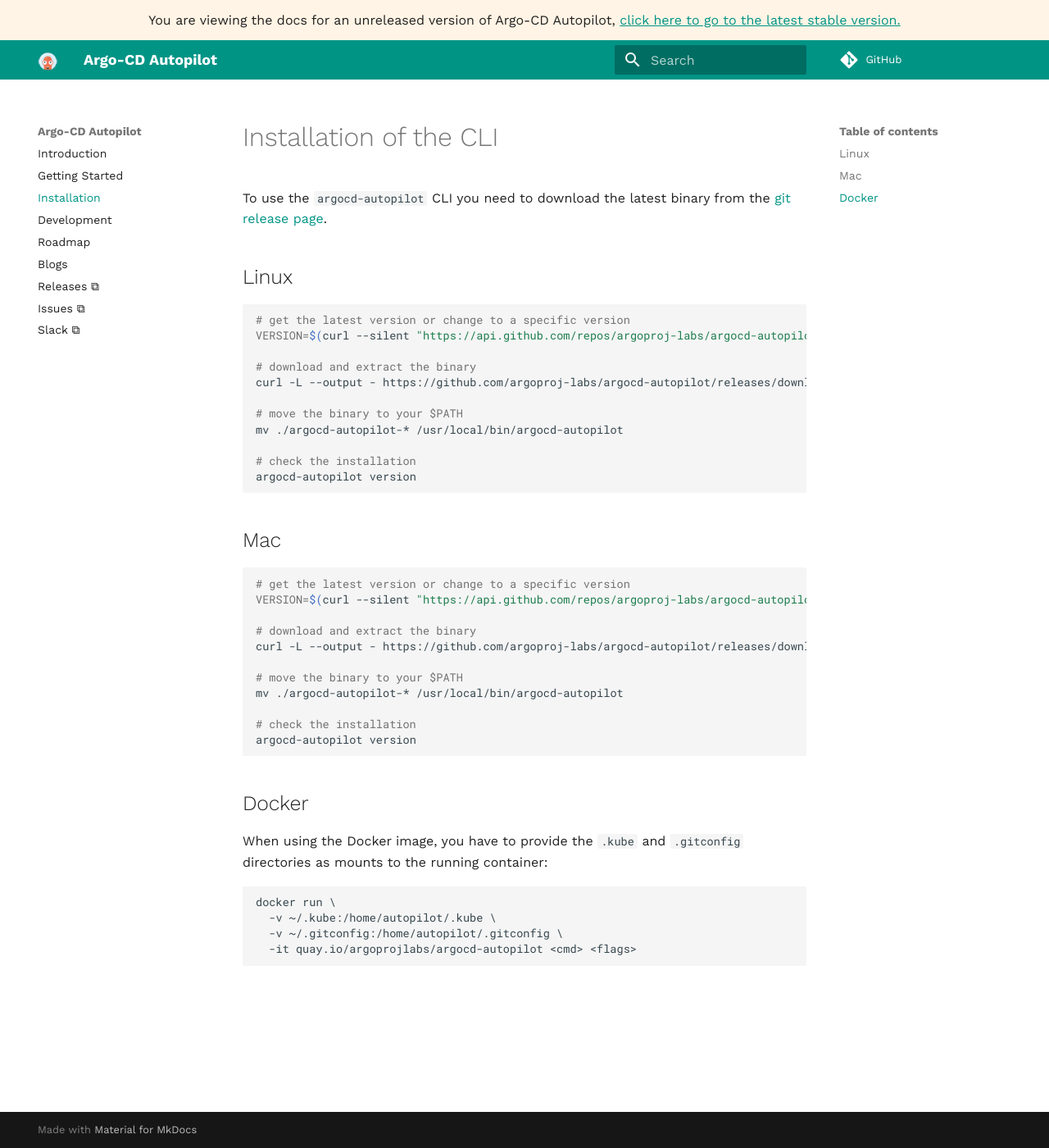
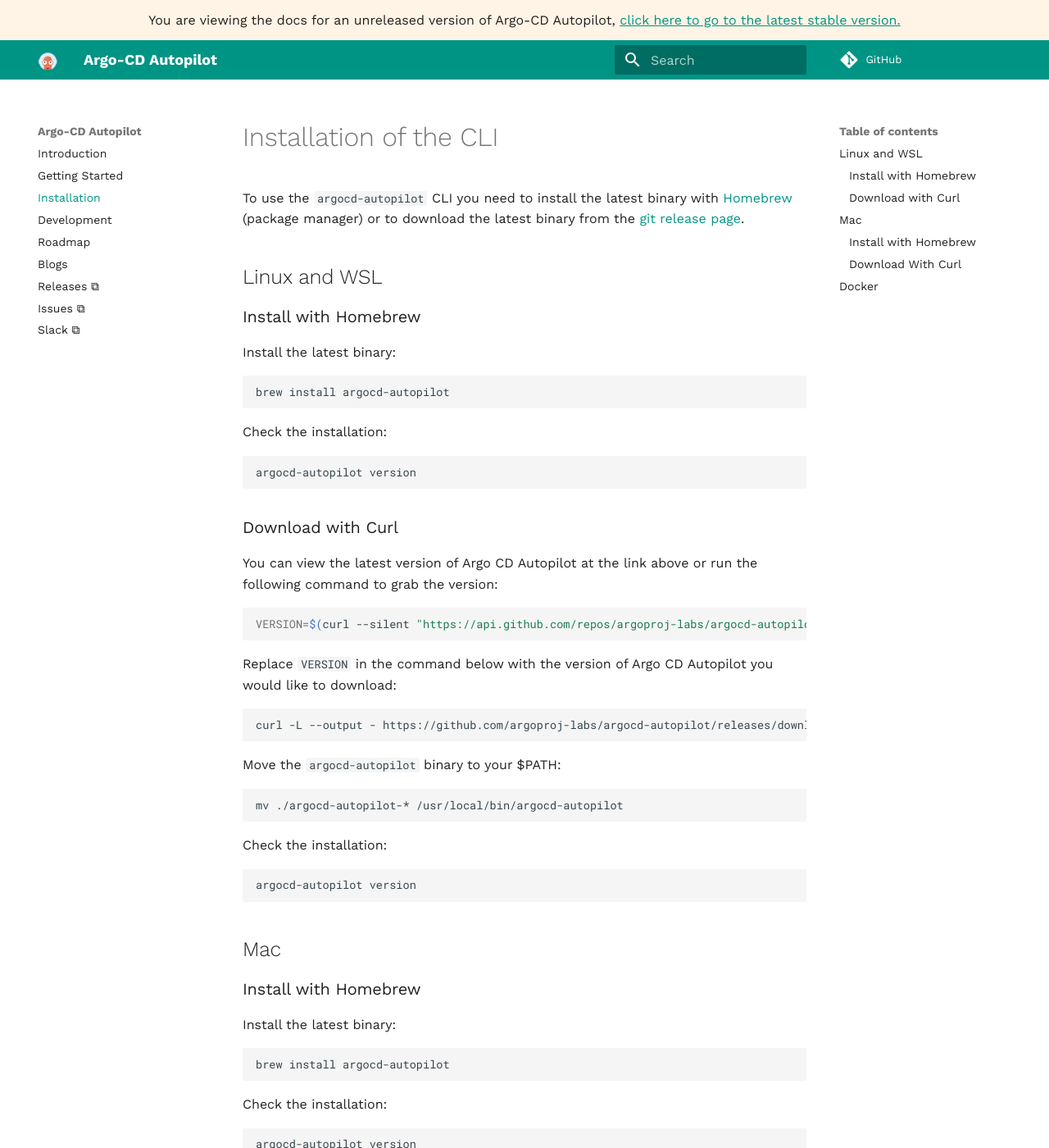
Before and after one commit to argoproj-labs/argocd-autopilot, an MkDocs documentation site: the page built from docs/Installation-Guide.md, in a window 1280 px wide and 1400 px high. Shown: the whole window at 82% size. Built offline with MkDocs 1.6.1 and Material for MkDocs 9.7.7, drawn with Linux system fonts in a browser that asks for light colours; comment, search, counter and statistics services are not loaded; some of the changed text lies outside the part shown.

Commit message:
docs: Add the install procedure with Homebrew (#71)
Signed-off-by: Stéphane Este-Gracias <sestegra@gmail.com>

````diff
--- a/docs/Installation-Guide.md
+++ b/docs/Installation-Guide.md
@@ -1,34 +1,70 @@
 # Installation of the CLI
 
-To use the `argocd-autopilot` CLI you need to download the latest binary from the [git release page](https://github.com/argoproj-labs/argocd-autopilot/releases).
+To use the `argocd-autopilot` CLI you need to install the latest binary with [Homebrew](https://brew.sh/) (package manager) or to download the latest binary from the [git release page](https://github.com/argoproj-labs/argocd-autopilot/releases).
 
-## Linux
+## Linux and WSL
+### Install with Homebrew
+Install the latest binary:
 ```bash
-# get the latest version or change to a specific version
+brew install argocd-autopilot
+```
+
+Check the installation:
+```bash
+argocd-autopilot version
+```
+
+### Download with Curl
+You can view the latest version of Argo CD Autopilot at the link above or run the following command to grab the version:
+```bash
 VERSION=$(curl --silent "https://api.github.com/repos/argoproj-labs/argocd-autopilot/releases/latest" | grep '"tag_name"' | sed -E 's/.*"([^"]+)".*/\1/')
+```
 
-# download and extract the binary
+Replace `VERSION` in the command below with the version of Argo CD Autopilot you would like to download:
+```bash
 curl -L --output - https://github.com/argoproj-labs/argocd-autopilot/releases/download/$VERSION/argocd-autopilot-linux-amd64.tar.gz | tar zx
+```
 
-# move the binary to your $PATH
+Move the `argocd-autopilot` binary to your $PATH:
+```bash
 mv ./argocd-autopilot-* /usr/local/bin/argocd-autopilot
+```
 
-# check the installation
+Check the installation:
+```bash
 argocd-autopilot version
 ```
 
 ## Mac
+### Install with Homebrew
+Install the latest binary:
 ```bash
-# get the latest version or change to a specific version
+brew install argocd-autopilot
+```
+
+Check the installation:
+```bash
+argocd-autopilot version
+```
+
+### Download With Curl
+You can view the latest version of Argo CD Autopilot at the link above or run the following command to grab the version:
+```bash
 VERSION=$(curl --silent "https://api.github.com/repos/argoproj-labs/argocd-autopilot/releases/latest" | grep '"tag_name"' | sed -E 's/.*"([^"]+)".*/\1/')
+```
 
-# download and extract the binary
+Replace `VERSION` in the command below with the version of Argo CD Autopilot you would like to download:
+```bash
 curl -L --output - https://github.com/argoproj-labs/argocd-autopilot/releases/download/$VERSION/argocd-autopilot-darwin-amd64.tar.gz | tar zx
+```
 
-# move the binary to your $PATH
+Move the `argocd-autopilot` binary to your $PATH:
+```bash
 mv ./argocd-autopilot-* /usr/local/bin/argocd-autopilot
+```
 
-# check the installation
+Check the installation:
+```bash
 argocd-autopilot version
 ```
 
````
